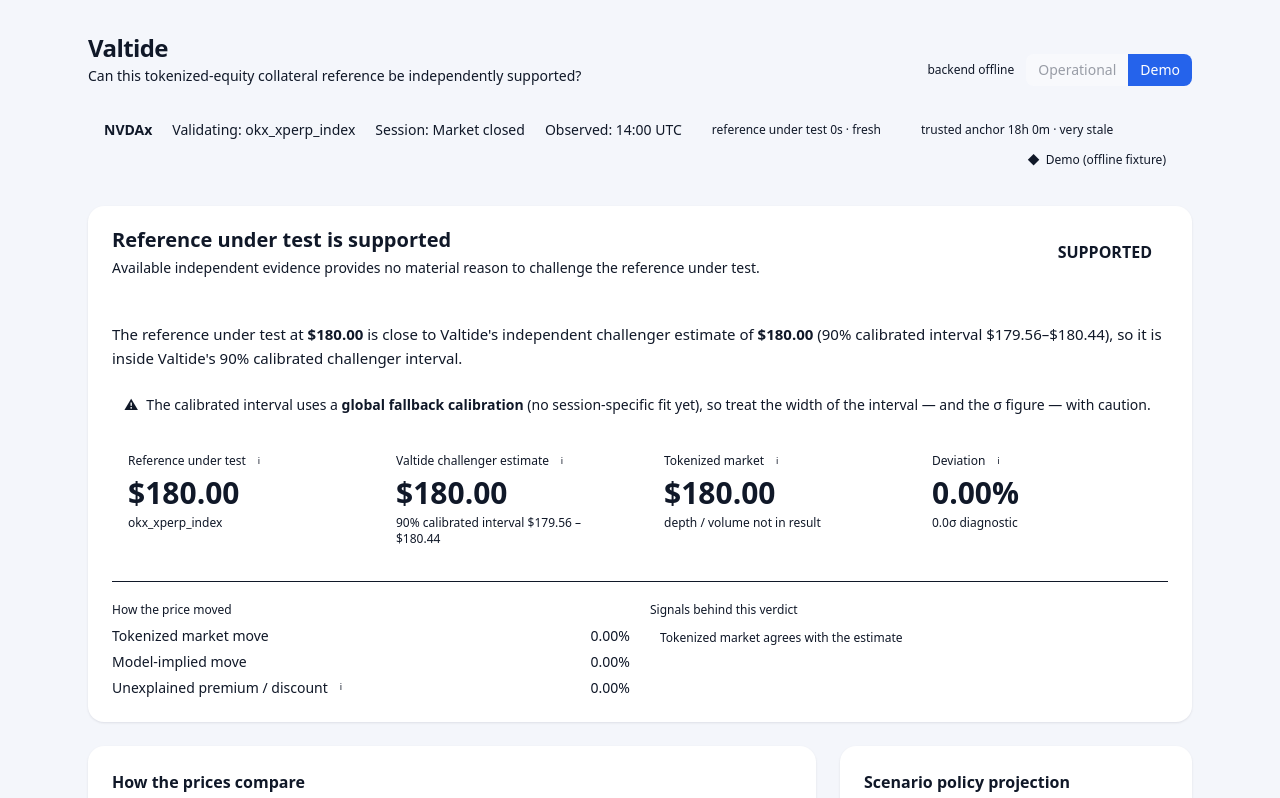
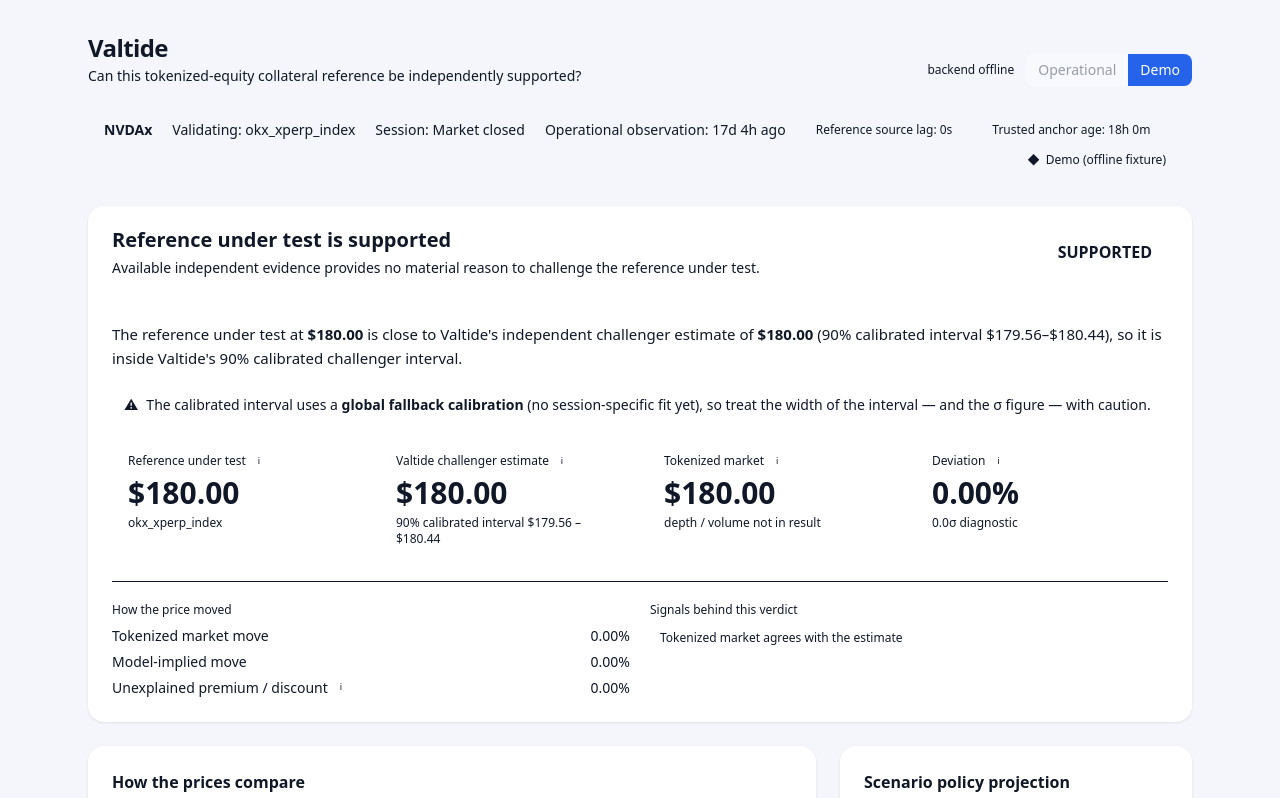
Before and after one commit to chin0312/valtide, a React (Vite) app in the folder apps/web/: page / in a window 1280 px wide. Shown: the top 798 px of the page. Built offline with nearby package versions, Linux system fonts and the light colour scheme; no server answers.

Commit message:
fix(web): clarify operational freshness labels

```diff
--- a/apps/web/src/components/StatusStrip.tsx
+++ b/apps/web/src/components/StatusStrip.tsx
@@ -1,5 +1,5 @@
 import type { RuntimeStatus, ValuationResult } from "../api/types";
-import { sessionLabel, staleness, timeUTC } from "../lib/format";
+import { ageLabel, sessionLabel, staleness } from "../lib/format";
 
 export type Provenance = "cached" | "diagnostic" | "demo-scenario" | "demo-fixture";
 
@@ -21,6 +21,7 @@ export function StatusStrip({
   runtime?: RuntimeStatus;
   onchainFresh?: boolean;
 }) {
+  const operationalAgeSeconds = relativeAgeSeconds(r.timestamp);
   const referenceAge = staleness(r.reference_under_test_age_seconds);
   const anchorAge = staleness(r.reference_age_seconds);
   const prov = PROVENANCE[provenance];
@@ -29,10 +30,14 @@ export function StatusStrip({
       <span className="font-semibold text-ink">{r.asset}</span>
       <Item label="Validating" value={r.reference_under_test_source} />
       <Item label="Session" value={sessionLabel(r.market_state)} />
-      <Item label="Observed" value={timeUTC(r.timestamp)} />
+      <Item
+        label="Operational observation"
+        value={`${ageLabel(operationalAgeSeconds)} ago`}
+        title={`UTC observation timestamp: ${r.timestamp}`}
+      />
 
-      <AgeTag label="reference under test" age={referenceAge} title="Display-level age of the reference being validated; the authoritative onchain freshness decision is shown in the control-plane panel." />
-      <AgeTag label="trusted anchor" age={anchorAge} title="Display-level age of the latest trusted underlying anchor used by the challenger." />
+      <AgeTag label="Reference source lag:" age={referenceAge} status={false} title="Age of the reference-under-test source relative to this valuation observation; it is not the wall-clock age of the operational result." />
+      <AgeTag label="Trusted anchor age:" age={anchorAge} status={false} title="Age of the latest trusted underlying anchor at this valuation observation; it is not the wall-clock age of the operational result." />
 
       {runtime && (
         <span className="text-xs" style={{ color: "var(--color-ink-dim)" }} title="Warmed live scheduler status">
@@ -69,18 +74,25 @@ export function StatusStrip({
   );
 }
 
-function AgeTag({ label, age, title }: { label: string; age: ReturnType<typeof staleness>; title: string }) {
+function AgeTag({ label, age, status = true, title }: { label: string; age: ReturnType<typeof staleness>; status?: boolean; title: string }) {
+  const display = status ? age.label : age.label.split(" · ")[0];
   return (
     <span className="inline-flex items-center gap-1.5 rounded-full px-2.5 py-0.5 text-xs font-medium" style={{ background: age.soft, color: age.fg, border: `1px solid ${age.line}` }} title={title}>
-      {label} {age.label}
+      {label} {display}
     </span>
   );
 }
 
-function Item({ label, value }: { label: string; value: string }) {
+function Item({ label, value, title }: { label: string; value: string; title?: string }) {
   return (
-    <span style={{ color: "var(--color-ink-dim)" }}>
+    <span style={{ color: "var(--color-ink-dim)" }} title={title}>
       {label}: <span className="tnum font-medium text-ink">{value}</span>
     </span>
   );
 }
+
+function relativeAgeSeconds(timestamp: string): number | null {
+  const observedMs = Date.parse(timestamp);
+  if (!Number.isFinite(observedMs)) return null;
+  return Math.max(0, Math.floor((Date.now() - observedMs) / 1000));
+}
```
Also changed, not shown: 1 other file (tests, documents, lock files or other folders).
